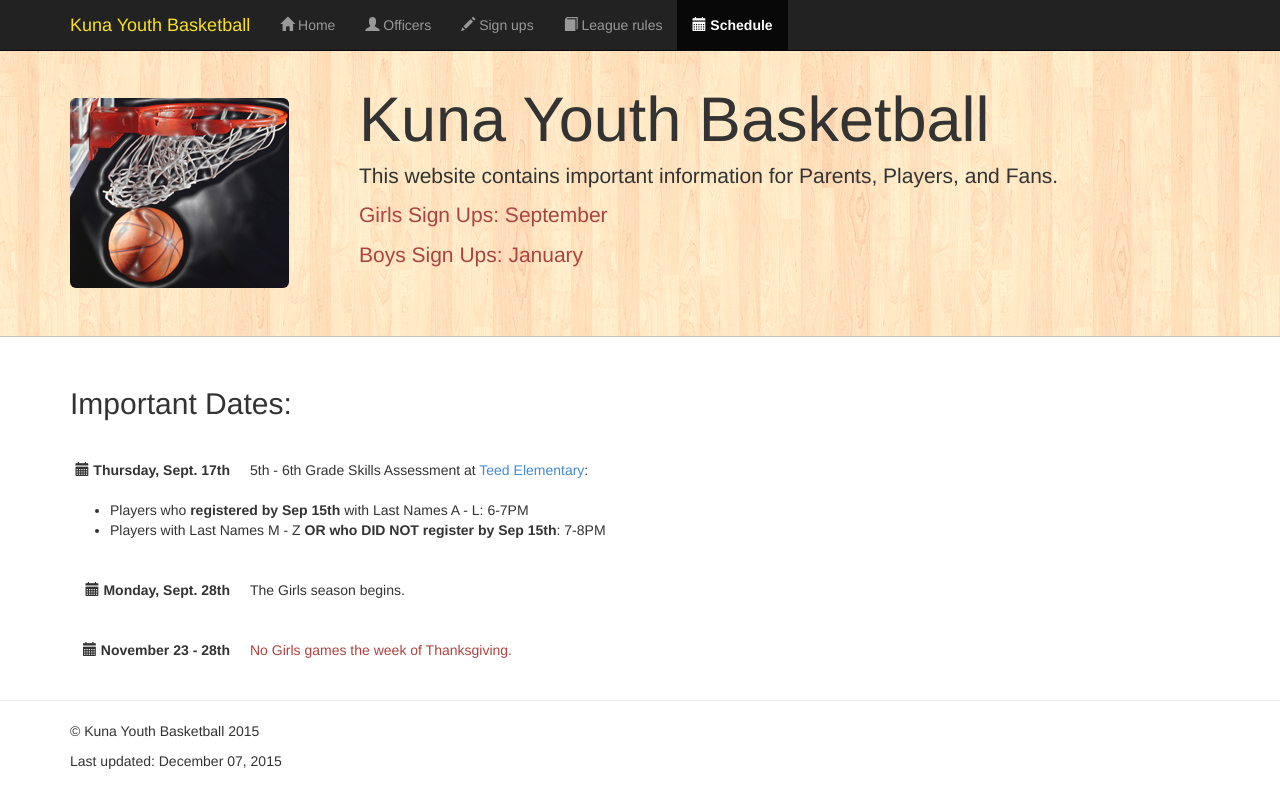
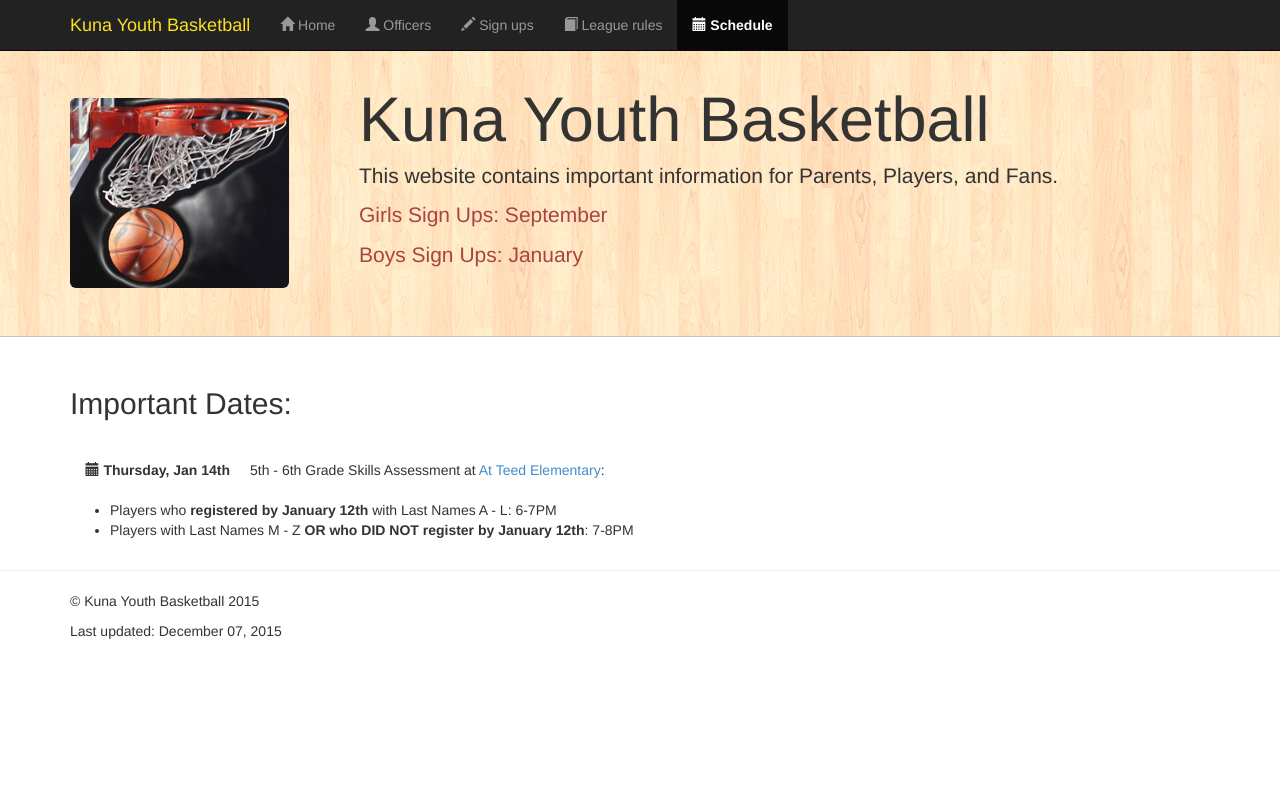
Before and after one commit to justinbkay/kunayouthbb, a Jekyll site: the page built from schedule/index.html, in a window 1280 px wide. Shown: the top 808 px of the page. Built offline with Jekyll 4.4.1, drawn with Linux system fonts in a browser that asks for light colours; nearby versions of some CDN libraries; Markdown is read by kramdown in place of the engine named in the settings.

Commit message:
updating the schedule page

```diff
--- a/schedule/index.html
+++ b/schedule/index.html
@@ -3,7 +3,7 @@ layout: default
 title: Kuna Youth Basketball Schedule
 schedule: active
 ---
-<div class="container">
+<div class="container hidden">
   <h2>Important Dates:</h2>
 
   <dl class="dl-horizontal" style="margin-top: 40px;">
@@ -27,19 +27,19 @@ schedule: active
 
 </div>
 
-<div class="hidden container">
+<div class="container">
   <h2>Important Dates:</h2>
 
   <dl class="dl-horizontal" style="margin-top: 40px;">
-    <dt><span class="glyphicon glyphicon-calendar"></span> Friday, January 9th</dt>
-    <dd>5th - 6th Grade Skills Assessment at Teed Elementary:</dd>
+    <dt><span class="glyphicon glyphicon-calendar"></span> Thursday, Jan 14th</dt>
+    <dd>5th - 6th Grade Skills Assessment at <a href="https://goo.gl/maps/XIaAh">At Teed Elementary</a>:</dd>
   </dl>
   <ul>
-    <li>Players who <strong>registered by January 6th</strong> with Last Names A - L:  6-7PM</li>
-    <li>Players with Last Names M - Z <strong>OR who DID NOT register by January 9th</strong>:  7-8PM</li>
+    <li>Players who <strong>registered by January 12th</strong> with Last Names A - L:  6-7PM</li>
+    <li>Players with Last Names M - Z <strong>OR who DID NOT register by January 12th</strong>:  7-8PM</li>
   </ul>
 
-  <dl class="dl-horizontal" style="margin-top: 40px;">
+  <dl class="dl-horizontal hidden" style="margin-top: 40px;">
     <dt><span class="glyphicon glyphicon-calendar"></span> Mon, January 12th</dt>
     <dd>The Boys season begins.</dd>
   </dl>
```
Lines whose indentation alone changed are shown as unchanged.
